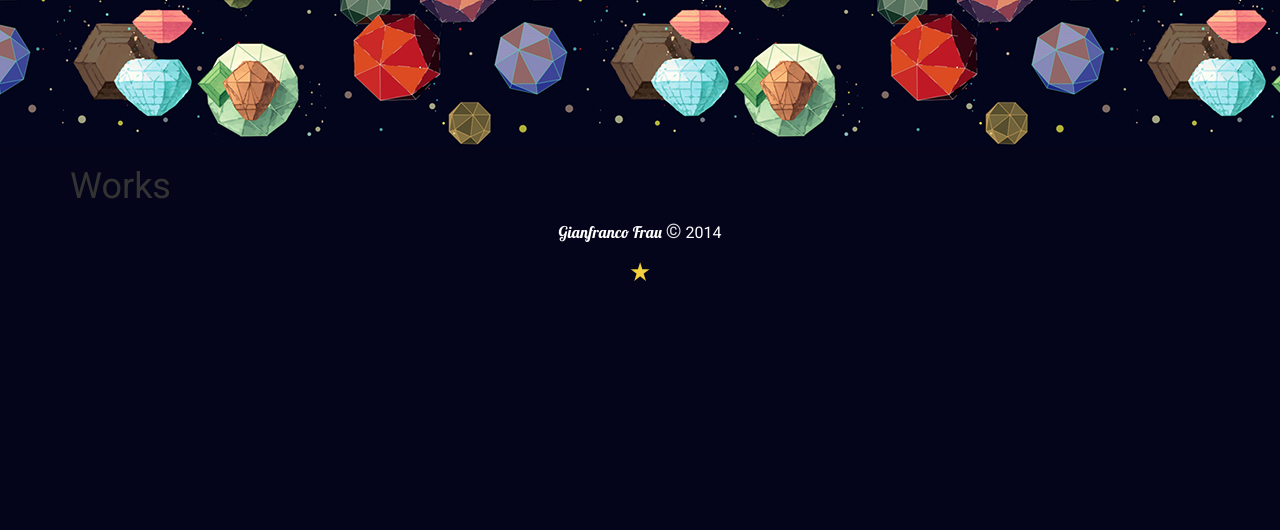
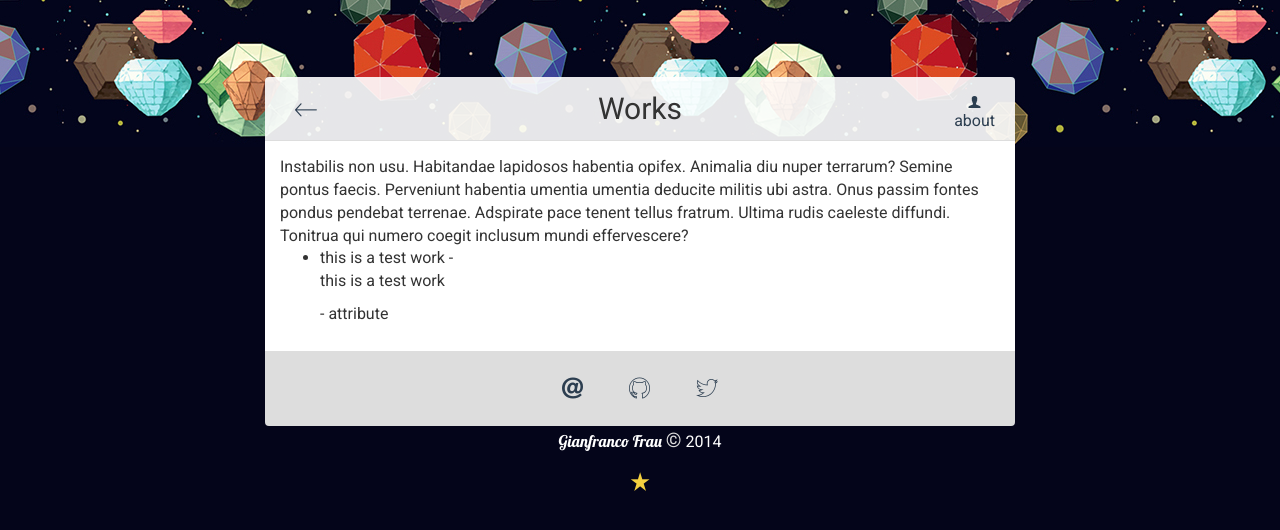
Before and after one commit to GianfrancoFrau/GianfrancoFrau.github.io, a Jekyll site: the page built from works/index.html, in a window 1280 px wide. Shown: the top 530 px of the page. Built offline with Jekyll 4.4.1, drawn with Linux system fonts in a browser that asks for light colours; some web fonts are replaced.

Commit message:
started works page

```diff
--- a/assets/css/main.css
+++ b/assets/css/main.css
@@ -134,33 +134,33 @@
 .page-btn span {
   display: block;
   width: 100%;
-  margin-top: -10px;
+  margin-top: -5px;
 }
 /*********************
-*   About page styles
+*   Page styles
 *********************/
-#about-header {
+#page-header {
   border-bottom: 1px solid #ddd;
   background: rgba(255,255,255,0.9);
   position: relative;
   border-top-left-radius: 4px;
   border-top-right-radius: 4px;
 }
-#about-title {
+#page-title {
   margin: 0;
   padding: 15px 0;
   font-size: 30px;
 }
-#about-content {
+#page-content {
   padding: 15px;
   border-bottom: 1px solid #ddd;
   background: white;
 }
-#about-content h2 {
+#page-content h2 {
   margin: 0;
   padding: 20px 0;
 }
-#about-contacts-box {
+#page-contacts-box {
   border-bottom-left-radius: 4px;
   border-bottom-right-radius: 4px;
   background: #ddd;
--- a/assets/js/main.js
+++ b/assets/js/main.js
@@ -2,6 +2,8 @@
 *	JQuery controller
 */
 $( function() {
+	// Set email
+	document.getElementById("cnt").href = "mailto:gianfranco@glaamy.com";
 	// Enables credits popover
 	$("#credits a").popover({
 		html: true,
--- a/index.html
+++ b/index.html
@@ -10,7 +10,7 @@
       <li class="clearfix"><a href="/works/" title="Something I've made"><span>Works</span> <i class="ion-ios7-arrow-thin-right"></i></a></li>
     </ul>
     <div class="contacts-box text-center">
-      <a href="#" title="Get in touch!"><i class="ion-at"></i></a>
+      <a href="#" title="Get in touch!" id="cnt"><i class="ion-at"></i></a>
       <a href="https://github.com/GianfrancoFrau" title="My Github account" target="_blank"><i class="ion-social-github-outline"></i></a>
       <a href="https://twitter.com/hybridev1" title="My Twitter account" target="_blank"><i class="ion-social-twitter-outline"></i></a>
     </div>
--- a/works/index.html
+++ b/works/index.html
@@ -3,6 +3,33 @@
 title: Works
 ---
 
-<div class="col-sm-8">
-	<h1>Works</h1>
+<div class="col-sm-8 col-sm-offset-2 content">
+	<div id="page">
+		<header id="page-header" class="clearfix">
+			<a href="/" class="back-btn" title="Go Back Home"><i class="ion-ios7-arrow-thin-left"></i></a>
+			<a href="/about" class="page-btn" title="Go to my Works page"><i class="ion-person"></i> <span>about</span></a>
+			<h1 id="page-title" class="text-center">Works</h1>
+		</header>
+		<div class="row">
+			<div class="col-sm-12">
+				<div id="page-content">
+					Instabilis non usu. Habitandae lapidosos habentia opifex. Animalia diu nuper terrarum? Semine pontus faecis. Perveniunt habentia umentia umentia deducite militis ubi astra.
+
+					Onus passim fontes pondus pendebat terrenae. Adspirate pace tenent tellus fratrum. Ultima rudis caeleste diffundi. Tonitrua qui numero coegit inclusum mundi effervescere?
+
+					<ul>
+					{% for post in site.categories.work %}
+					    <li>{{ post.title }} - {{ post.content }} - {{ post.attr }}</li>
+					{% endfor %}
+					</ul>
+
+				</div>
+				<div id="page-contacts-box" class="text-center contacts-box">
+			      <a href="#" title="Get in touch!" id="cnt"><i class="ion-at"></i></a>
+			      <a href="https://github.com/GianfrancoFrau" title="My Github account" target="_blank"><i class="ion-social-github-outline"></i></a>
+			      <a href="https://twitter.com/hybridev1" title="My Twitter account" target="_blank"><i class="ion-social-twitter-outline"></i></a>
+			    </div>
+			</div>
+		</div>
+	</div>
 </div>
```
Also changed, not shown: _posts/2014-05-16-test-work.md (added, +8 -0 lines), about/index.html (+19 -7 lines).
